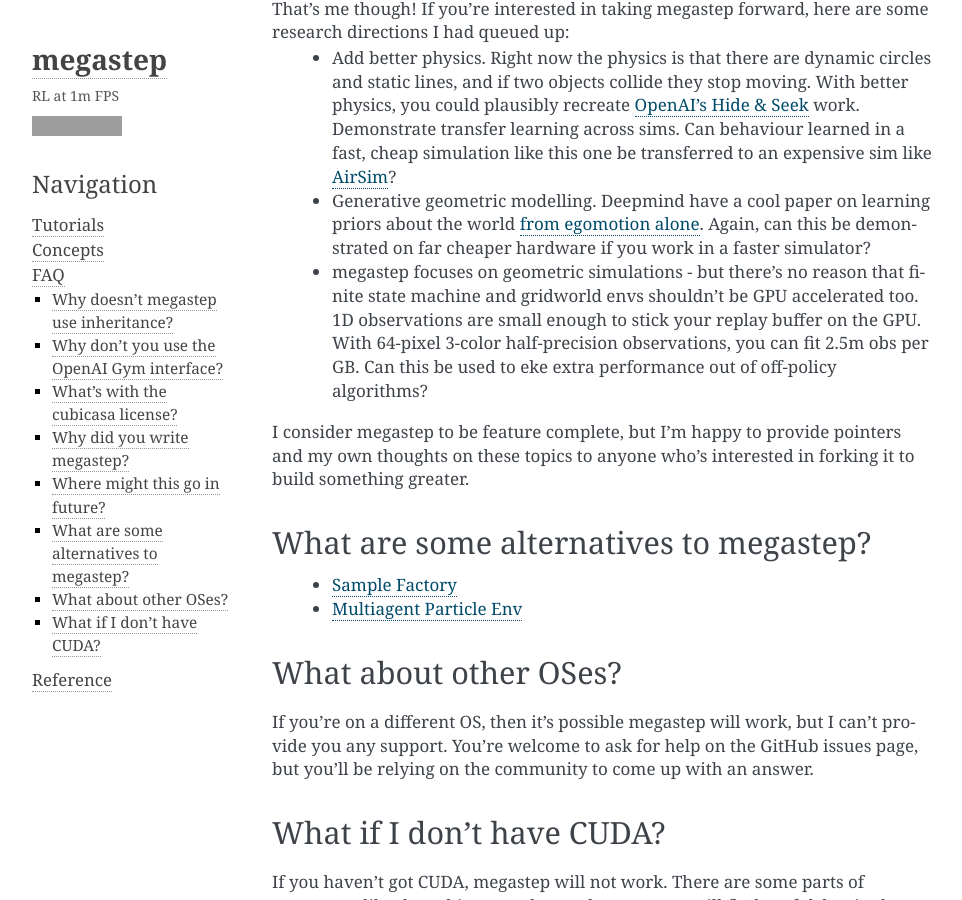
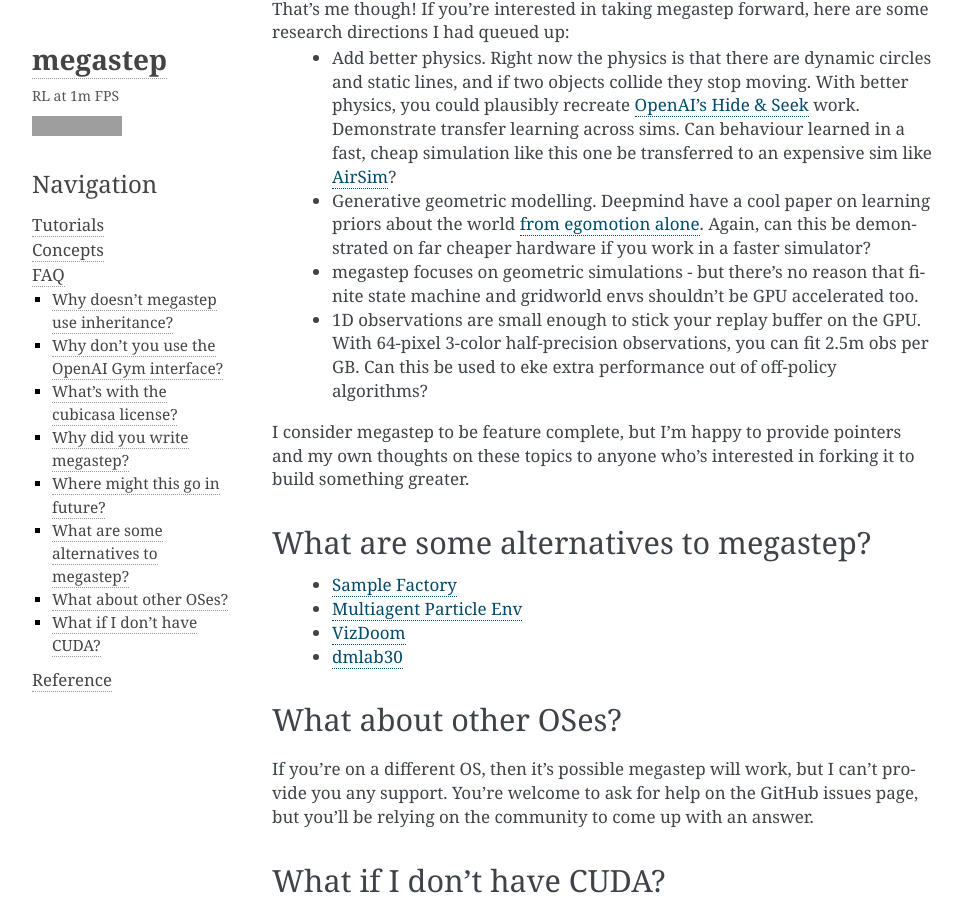
Before and after one commit to andyljones/megastep, a Sphinx documentation site: the page built from docs/faq.rst, in a window 1280 px wide and 900 px high, scrolled down 2072 px. Shown: the whole window, without its empty margins (148-1110 px from the left). Built offline with Sphinx 7.4.7, drawn with Linux system fonts in a browser that asks for light colours; grey boxes are pictures that could not be loaded.

Commit message:
Minor fixes

```diff
--- a/docs/faq.rst
+++ b/docs/faq.rst
@@ -88,7 +88,8 @@
  * Generative geometric modelling. Deepmind have a cool paper on learning priors about the world `from egomotion alone <https://deepmind.com/blog/article/neural-scene-representation-and-rendering>`_.
    Again, can this be demonstrated on far cheaper hardware if you work in a faster simulator?
  * megastep focuses on geometric simulations - but there's no reason that finite state machine and gridworld envs shouldn't be GPU
-   accelerated too. 1D observations are small enough to stick your replay buffer on the GPU. With 64-pixel 3-color
+   accelerated too.
+ * 1D observations are small enough to stick your replay buffer on the GPU. With 64-pixel 3-color
    half-precision observations, you can fit 2.5m obs per GB. Can this be used to eke extra performance out of
    off-policy algorithms?
 
@@ -99,6 +100,8 @@
 ---------------------------------------
  * `Sample Factory <https://github.com/alex-petrenko/sample-factory>`_
  * `Multiagent Particle Env <https://github.com/openai/multiagent-particle-envs>`_
+ * `VizDoom <https://github.com/mwydmuch/ViZDoom>`_
+ * `dmlab30 <https://github.com/deepmind/lab>`_
 
 What about other OSes?
 ----------------------
--- a/docs/index.rst
+++ b/docs/index.rst
@@ -1,8 +1,6 @@
 .. raw:: html
 
-    <bold><span style="color: red">This repo is still pre-release. It's public because it makes some bits of testing &
-    distribution setup easier. If you come across it before this warning is removed, don't expect things to
-    work reliably or consistently.</span></bold>
+    <bold><span style="color: red">This repo is still pre-release. The documentation is still incomplete. </span></bold>
 
 ########
 megastep
```
Also changed, not shown: README.md (+0 -2 lines), 1 other file.
